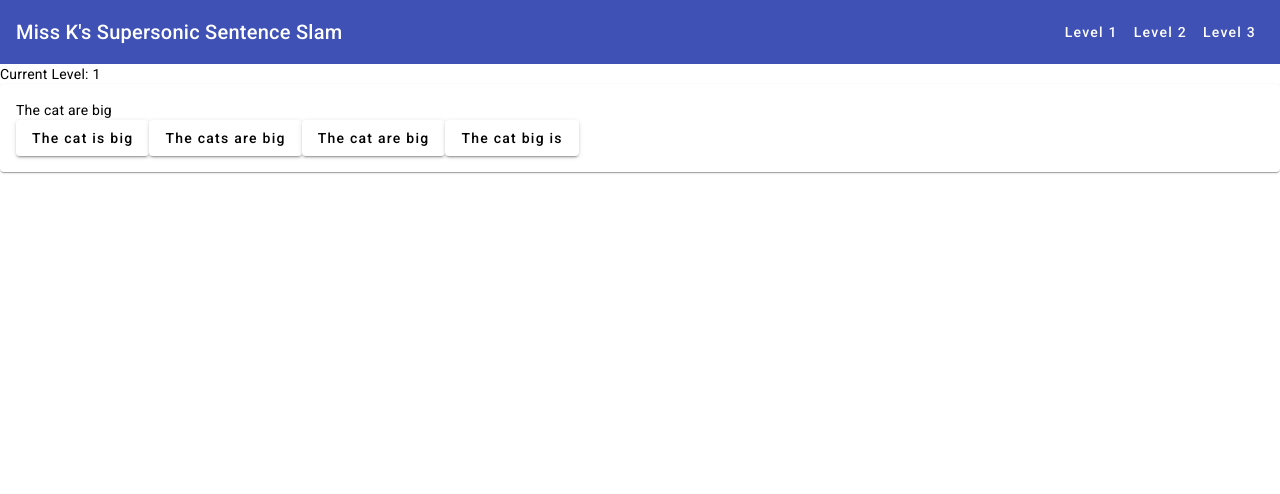
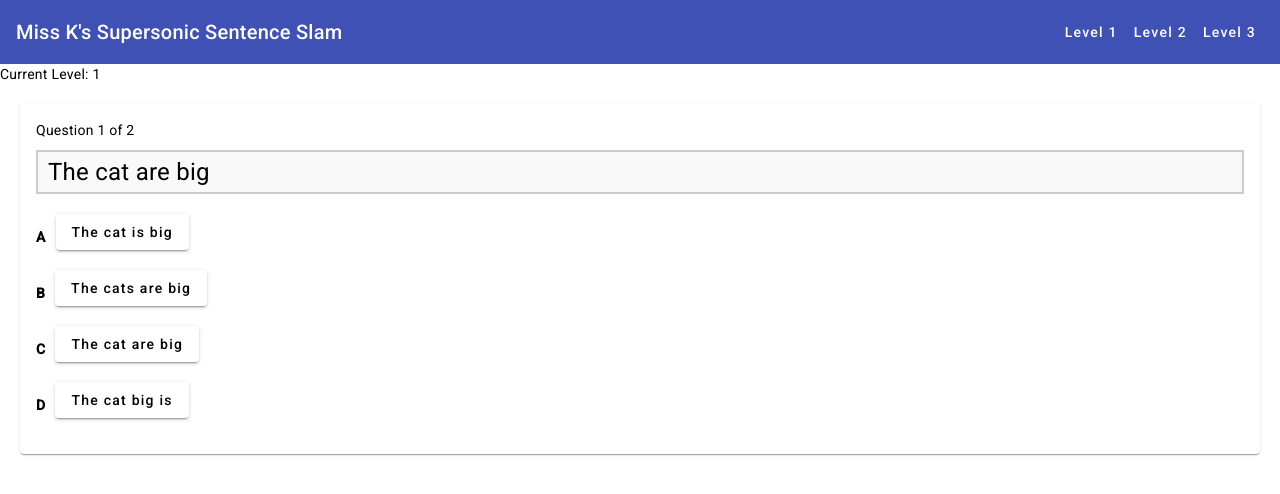
Before and after one commit to kolbykappes/learningGames, an Angular app in the folder miss-k-sentence-slam/: page / in a window 1280 px wide. Shown: the top 494 px of the page. Built offline with nearby package versions, Linux system fonts and the light colour scheme.

Commit message:
Some minor cleanup

```diff
--- a/miss-k-sentence-slam/src/app/app.component.html
+++ b/miss-k-sentence-slam/src/app/app.component.html
@@ -7,15 +7,24 @@
     <button mat-button (click)="startGame(3)">Level 3</button>
   </mat-toolbar>
   <div>Current Level: {{ currentLevel }}</div>
-  <mat-card *ngIf="questions.length > 0">
+  <mat-card *ngIf="questions.length > 0" class="question-card">
     <mat-card-content>
-      <div>{{ questions[currentQuestionIndex].sentence }}</div>
-      <div>
-        <button mat-raised-button *ngFor="let option of questions[currentQuestionIndex].options; let i = index"
-                [ngClass]="{'correct-answer': showCorrectAnswer && questions[currentQuestionIndex].correctAnswers.includes(i)}"
-                (click)="checkAnswer(i, questions[currentQuestionIndex].correctAnswers)">
-          {{ option }}
-        </button>
+      <div class="question-header">
+        <span>Question {{ currentQuestionIndex + 1 }} of {{ questions.length }}</span>
+        <span *ngIf="questions[currentQuestionIndex].timeLimit" class="timer">Time: {{ questions[currentQuestionIndex].timeLimit }}s</span>
+      </div>
+      <div class="question-box">
+        {{ questions[currentQuestionIndex].sentence }}
+      </div>
+      <div class="options-container">
+        <div class="option" *ngFor="let option of questions[currentQuestionIndex].options; let i = index">
+          <span class="option-label">{{ 'ABCDEFGHIJKLMNOPQRSTUVWXYZ'[i] }}</span>
+          <button mat-raised-button class="option-button"
+                  [ngClass]="{'correct-answer': showCorrectAnswer && questions[currentQuestionIndex].correctAnswers.includes(i)}"
+                  (click)="checkAnswer(i, questions[currentQuestionIndex].correctAnswers)">
+            {{ option }}
+          </button>
+        </div>
       </div>
       <div *ngIf="showCorrectAnswer">
         <button mat-raised-button color="accent" (click)="nextQuestion()">Next Question</button>
--- a/miss-k-sentence-slam/src/styles.css
+++ b/miss-k-sentence-slam/src/styles.css
@@ -1,11 +1,63 @@
 /* You can add global styles to this file, and also import other style files */
 nhtml, body { height: 100%; }
 body { margin: 0; font-family: Roboto, "Helvetica Neue", sans-serif; }
-
+/* Global styles */
 .spacer {
     flex: 1 1 auto;
   }
 
+  /* Styles for the question card */
+  .question-card {
+    margin: 20px;
+  }
+
+  /* Styles for the question header */
+  .question-header {
+    display: flex;
+    justify-content: space-between;
+    align-items: center;
+    margin-bottom: 10px;
+  }
+
+  /* Styles for the timer */
+  .timer {
+    font-weight: bold;
+  }
+
+  /* Styles for the question box */
+  .question-box {
+    font-size: 24px;
+    border: 2px solid #ccc;
+    padding: 10px;
+    background-color: #f9f9f9;
+    margin-bottom: 20px;
+  }
+
+  /* Styles for the options container */
+  .options-container {
+    display: flex;
+    flex-direction: column;
+  }
+
+  /* Styles for each option */
+  .option {
+    display: flex;
+    align-items: center;
+    margin-bottom: 10px;
+  }
+
+  /* Styles for the option label */
+  .option-label {
+    margin-right: 10px;
+    font-weight: bold;
+  }
+
+  /* Styles for the option button */
+  .option-button {
+    margin-bottom: 10px;
+  }
+
+  /* Styles for the correct answer */
   .correct-answer {
     background-color: green;
   }
```
